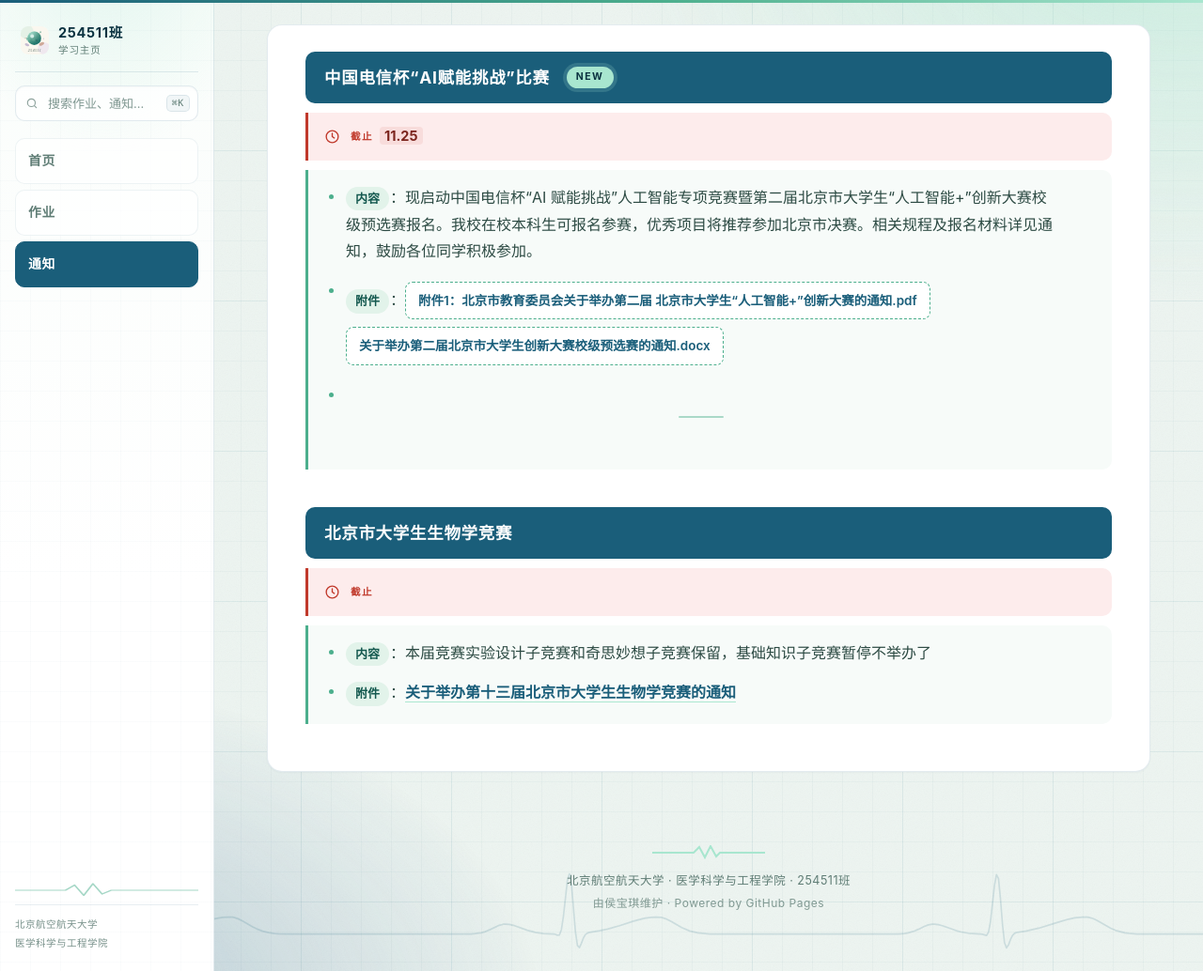
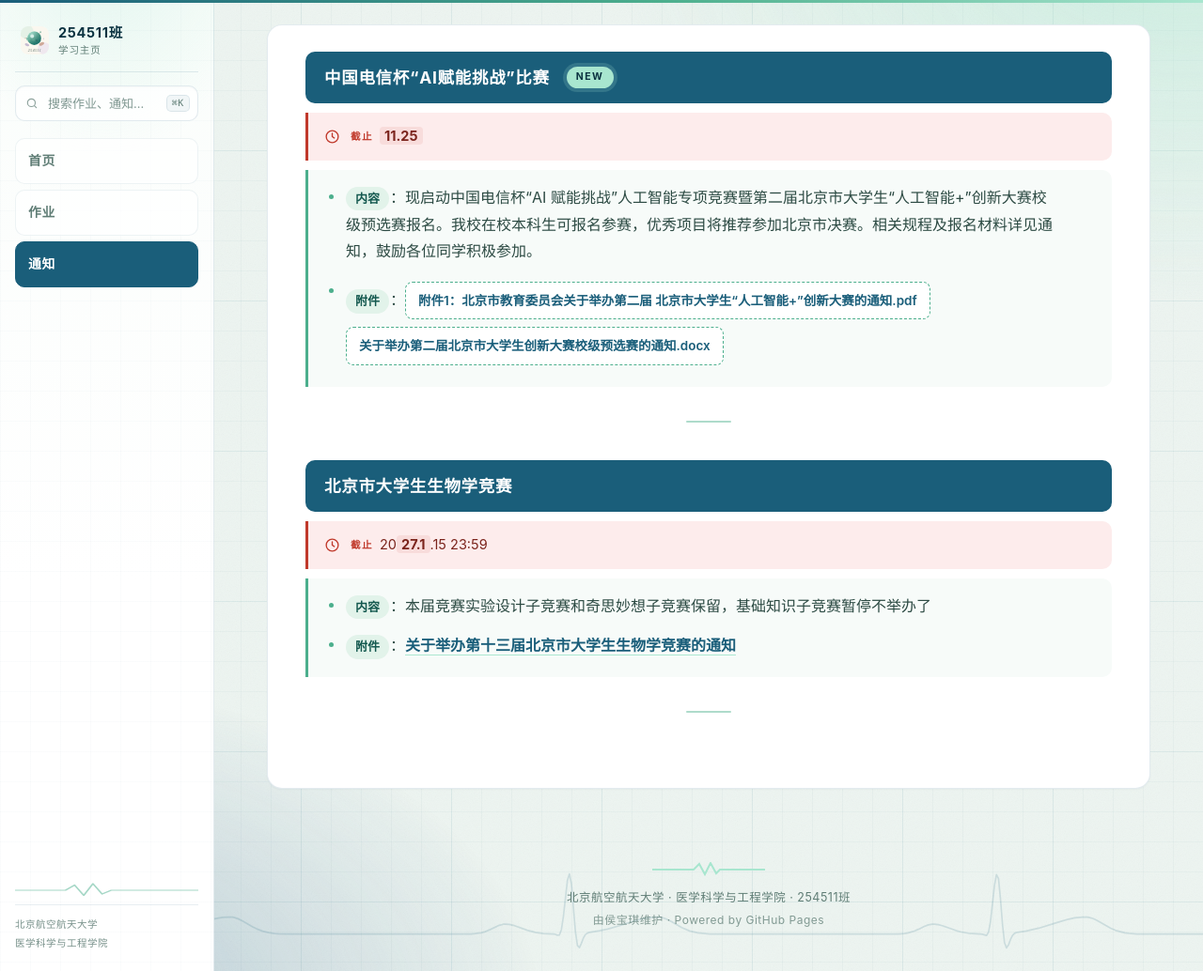
Before and after one commit to BertAGT/254511-Notifications, a Jekyll site: the page built from notices.md, in a window 1280 px wide and 1034 px high. Shown: the whole window at 94% size. Built offline with Jekyll 4.4.1, drawn with Linux system fonts in a browser that asks for light colours.

Commit message:
Update notices.md

```diff
--- a/notices.md
+++ b/notices.md
@@ -8,11 +8,12 @@ nav: notices
 - **内容**：现启动中国电信杯“AI 赋能挑战”人工智能专项竞赛暨第二届北京市大学生“人工智能+”创新大赛校级预选赛报名。我校在校本科生可报名参赛，优秀项目将推荐参加北京市决赛。相关规程及报名材料详见通知，鼓励各位同学积极参加。
 - **附件**：[附件1：北京市教育委员会关于举办第二届 北京市大学生“人工智能+”创新大赛的通知.pdf](files/d47b09512b.pdf)[关于举办第二届北京市大学生创新大赛校级预选赛的通知.docx](files/bee91de4b4.docx)
 - **ddl**：11.25
--
+
 ---
 
 # 📢 北京市大学生生物学竞赛
 - **内容**：本届竞赛实验设计子竞赛和奇思妙想子竞赛保留，基础知识子竞赛暂停不举办了
 - **附件**：[关于举办第十三届北京市大学生生物学竞赛的通知](https://jw.beijing.gov.cn/gjc/tzgg_15688/202610/t20261010_4895831.html)
-- **ddl**：
+- **ddl**：2027.1.15 23:59
+
 ---
```
